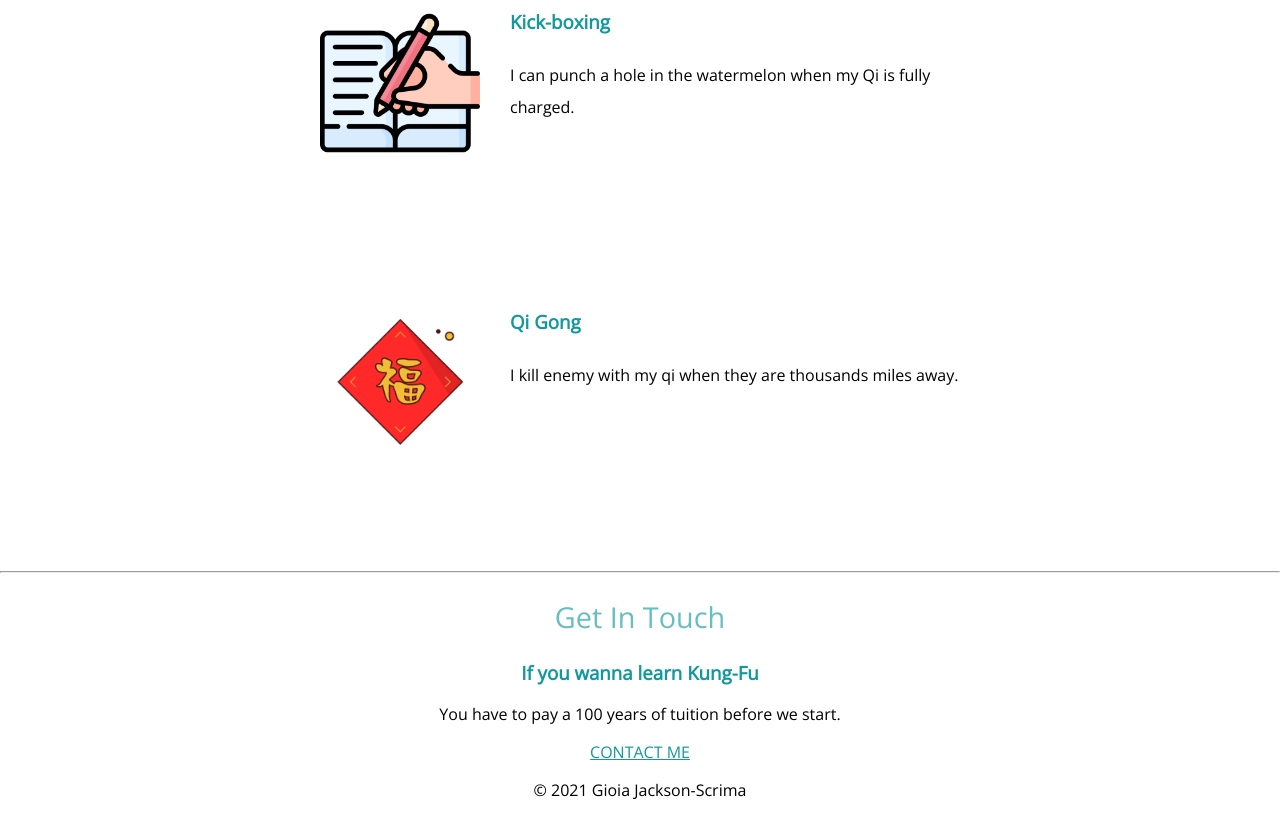
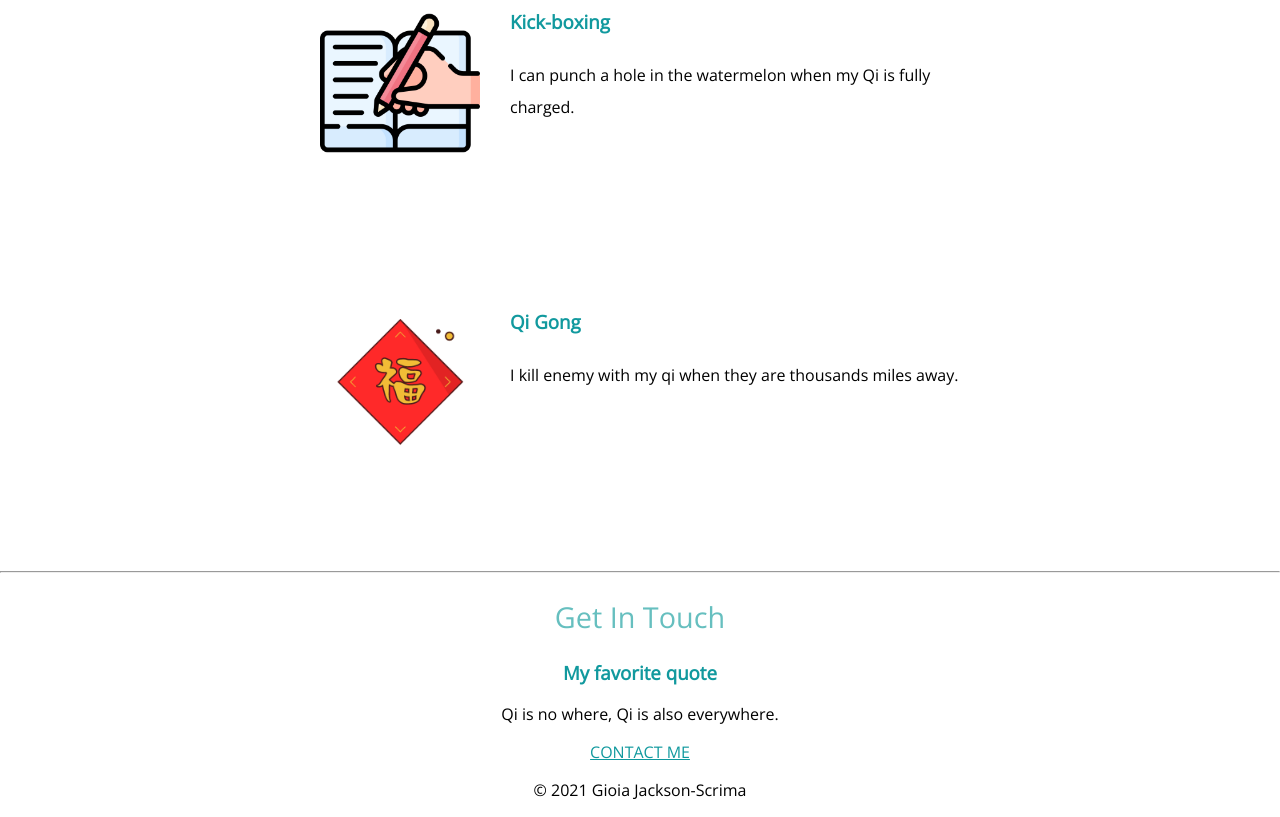
Before and after one commit to gioiaJS/gioiaJS.github.io, a plain HTML site: page index.html in a window 1280 px wide. Shown: the part 1205-2022 px from the top of the page. Drawn offline with nearby package versions, Linux system fonts and the light colour scheme.

Commit message:
Update index.html

```diff
--- a/index.html
+++ b/index.html
@@ -40,8 +40,8 @@
         <hr>
         <div class="contact-me">
           <h2>Get In Touch</h2>
-          <h3>If you wanna learn Kung-Fu</h3>
-          <blockquote>You have to pay a 100 years of tuition before we start.</blockquote>
+          <h3>My favorite quote</h3>
+          <blockquote>Qi is no where, Qi is also everywhere.</blockquote>
           <a class="btn" href="mailto:gioiajacksonscrima@bennington.edu">CONTACT ME</a>
           <p>© 2021 Gioia Jackson-Scrima</p>
         </div>
```
